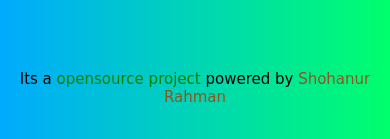
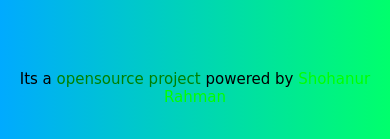
Before and after one commit to ShohanurRahmanShohan/Calculator, a plain HTML site: page index.html in a window 390 px wide. Shown: the part 702-841 px from the top of the page. Drawn offline with Linux system fonts and the light colour scheme; a web font is replaced by a local one.

Commit message:
Update styles.css

```diff
--- a/styles.css
+++ b/styles.css
@@ -94,6 +94,6 @@
   font-size: 15px;
 }
 #Sr {
- color: #90541D;
+ color: #00FF00;
 }
 }
```
